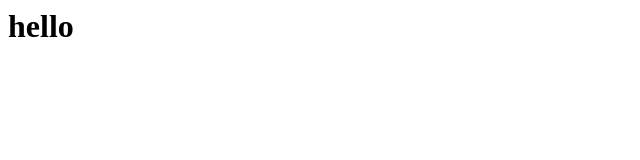
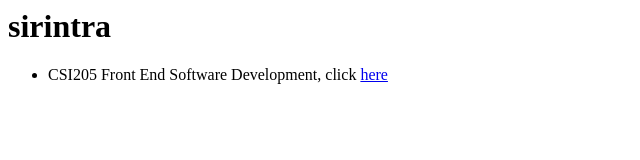
Before and after one commit to Sirintra32/Sirintra32.github.io, a plain HTML site: page index.html in a window 1280 px wide. Shown: the whole page, without its empty margins (0-640 px from the left). Drawn offline with Linux system fonts and the light colour scheme.

Commit message:
Update index.html

```diff
--- a/index.html
+++ b/index.html
@@ -1 +1,13 @@
-<h1>hello</h1>
+<html>
+  <head>
+    <title>sirintra</title>
+    <body>
+      <h1>sirintra</h1>
+      <ul>
+        <li>
+          CSI205 Front End Software Development, click <a href='https://sirintra32.github.io/_multipageas'>here</a>
+        </li>
+      </ul>
+    </body>
+  </head>
+</html>
```
